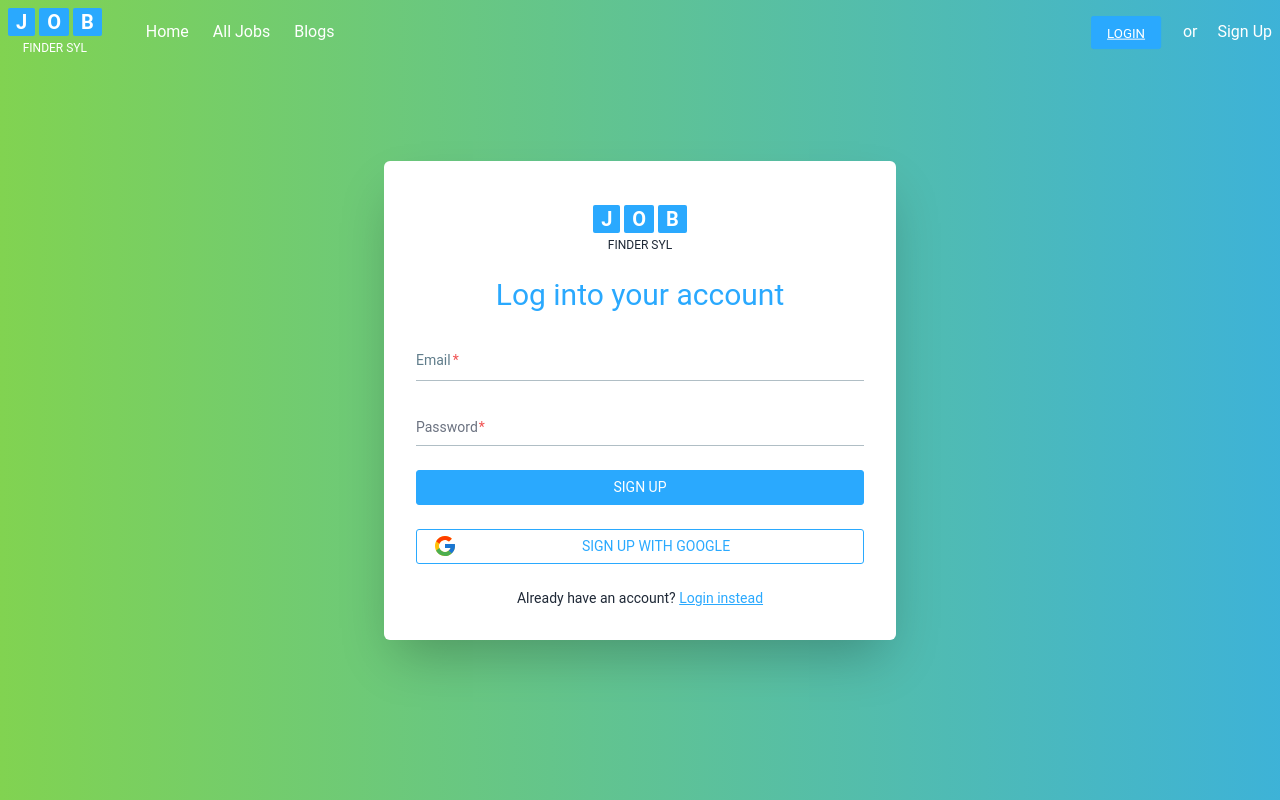
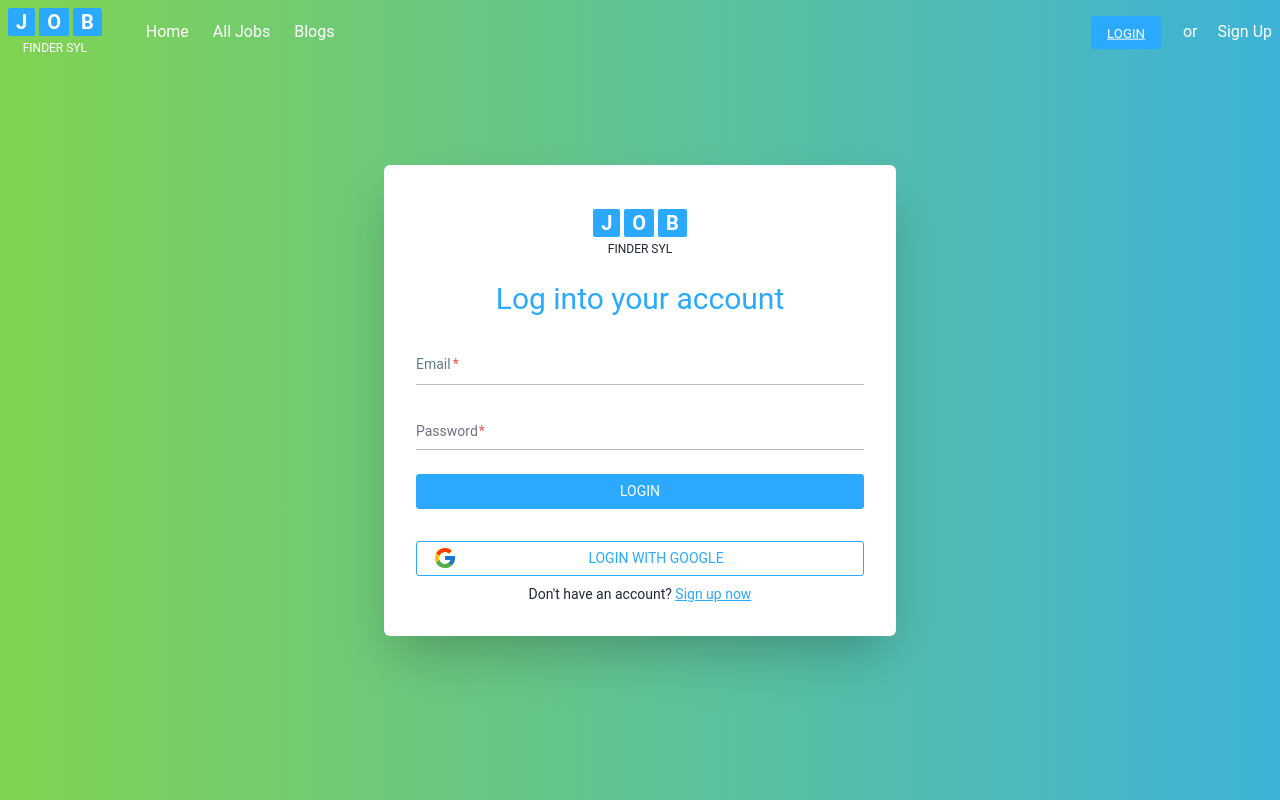
Before and after one commit to tawhid-choudhury/job-finder-client, a React (Vite) app: page /login in a window 1280 px wide. Shown: the top 800 px of the page. Built offline with nearby package versions, Linux system fonts and the light colour scheme; no server answers.

Commit message:
authentication done

```diff
--- a/src/Pages/Login/Login.jsx
+++ b/src/Pages/Login/Login.jsx
@@ -1,27 +1,56 @@
-import { Link } from "react-router-dom";
+import { Link, useNavigate } from "react-router-dom";
 import Logo from "../../sharedComponents/Logo";
 // import StaticBanner from "../../sharedComponents/StaticBanner";
 import { FcGoogle } from "react-icons/fc";
 import { Helmet } from "react-helmet-async";
 import { Input, Typography } from "@material-tailwind/react";
-import { useState } from "react";
+import { useContext, useState } from "react";
 import useEmailSignUp from "../../hooks/useEmailSignUp";
+import useAuthFunctions from "../../hooks/useAuthFunctions";
+import { AuthContext } from "../../providers/AuthProvider";
+import swal from "sweetalert";
 
 const Login = () => {
 
     const [email, emailOk, handleEmailChange] = useEmailSignUp();
     const [password, setPassword] = useState("");
+    const [errorText, setErrorText] = useState("")
+    const [handleGoogle] = useAuthFunctions(setErrorText);
+    const { loginEmailPass } = useContext(AuthContext)
+    const nav = useNavigate();
+
+
     const handlePasswordChange = (e) => {
         setPassword(e.target.value);
     };
+
     const handleSubmit = (e) => {
         e.preventDefault();
+        if (!emailOk) {
+            setErrorText("Enter valid Email")
+            return;
+        }
         console.log(email, password);
+        loginEmailPass(email, password)
+            .then((uc) => {
+                console.log(uc);
+                swal("Complete!", "Logged in!", "success");
+                nav(location?.state ? location.state : "/")
+            }).catch((err) => {
+                if (err.code === "auth/invalid-login-credentials") {
+                    swal("Error!", "Invalid login credentials", "error");
+                    setErrorText("Invalid login credentials");
+                } else {
+                    swal("Error:", err);
+                    setErrorText("Error:", err);
+                    console.log(err);
+                }
+            })
     };
     return (
         <div>
             <Helmet>
-                <title>Job Finder | Sign Up</title>
+                <title>Job Finder | Login</title>
             </Helmet>
             {/* <StaticBanner></StaticBanner> */}
             <div className="flex flex-col gap-5 items-center justify-center min-w-full min-h-screen bg-opacity-50 w-full h-full bg-gradient-to-r from-blue-500 via-success to-primary animate-gradient top-0 px-2">
@@ -67,48 +96,45 @@ const Login = () => {
                                     type="password"
                                     name="password"
                                     id="floating_password"
-                                    // ${passwordOk ? "focus:border-black" : "focus:border-red-500"}
                                     className={`block py-2.5 px-0 w-full text-sm text-gray-900 bg-transparent border-0 border-b-[1px] border-blue-gray-200 appearance-none dark:text-white dark:border-gray-600 dark:focus:border-blue-500 focus:outline-none focus:ring-0  focus:border-b-2 peer`}
                                     placeholder=" "
-                                    // onFocus={() => setpassFocused(true)}
-                                    // onBlur={() => setpassFocused(false)}
                                     required />
 
                                 <label
                                     htmlFor="floating_password"
-                                    // ${passwordOk ? "peer-focus:text-black" : "peer-focus:text-red-500"}
                                     className={`peer-focus:font-medium absolute text-sm text-gray-500 dark:text-gray-400 duration-300 transform -translate-y-6 scale-75 top-3 -z-10 origin-[0] peer-focus:left-0  peer-focus:dark:text-blue-500 peer-placeholder-shown:scale-100 peer-placeholder-shown:translate-y-0 peer-focus:scale-75 peer-focus:-translate-y-6`}>
                                     Password<span className="text-red-500 ml-[1px]">*</span>
                                 </label>
                             </div>
-
-                            {/* {passfocused ? */}
-                            {/* <Typography
+                        </div>
+                        <div className="form-control">
+                            <input type="submit" value={"Login"} className="btn btn-primary" />
+                        </div>
+                    </form>
+                    <div className="card-body pt-0">
+                        {!errorText ? "" :
+                            <Typography
                                 variant="small"
                                 color="gray"
-                                // ${passwordOk ? '' : 'text-red-500'}
-                                className={`mt-2 flex items-center gap-1 font-normal text-xs `}
+                                className="mt-2 flex items-center gap-1 font-normal text-xs text-red-500"
                             >
                                 <svg xmlns="http://www.w3.org/2000/svg" viewBox="0 0 24 24" fill="currentColor" className="-mt-px h-4 w-4"
                                 >
                                     <path fillRule="evenodd" d="M2.25 12c0-5.385 4.365-9.75 9.75-9.75s9.75 4.365 9.75 9.75-4.365 9.75-9.75 9.75S2.25 17.385 2.25 12zm8.706-1.442c1.146-.573 2.437.463 2.126 1.706l-.709 2.836.042-.02a.75.75 0 01.67 1.34l-.04.022c-1.147.573-2.438-.463-2.127-1.706l.71-2.836-.042.02a.75.75 0 11-.671-1.34l.041-.022zM12 9a.75.75 0 100-1.5.75.75 0 000 1.5z" clipRule="evenodd"
                                     />
                                 </svg>
-                                Use at least 6 characters, one uppercase, one lowercase and one number.
-                            </Typography> */}
-                            {/* : ""} */}
-                        </div>
-                        <div className="form-control mt-6">
-                            <input type="submit" value={"Sign Up"} className="btn btn-primary" />
-                        </div>
+                                {errorText}
+                            </Typography>
+                        }
                         <div className="flex flex-col items-center justify-center">
                             <div className="w-full">
-                                <button className="btn btn-primary btn-outline btn-block flex"><span className="text-2xl"><FcGoogle></FcGoogle></span><span className="flex-1">Sign Up with google</span></button>
+                                <button onClick={handleGoogle} className="btn btn-primary btn-outline btn-block flex"><span className="text-2xl"><FcGoogle></FcGoogle></span><span className="flex-1">Login with google</span></button>
                             </div>
                         </div>
                         <div className="flex items-center justify-center">
-                            <p className="text-center text-sm">Already have an account? <Link to={"/login"}><span className=" text-primary underline hover:text-secondary">Login instead</span></Link></p></div>
-                    </form>
+                            <p className="text-center text-sm">Don&apos;t have an account? <Link to={"/signup"}><span className=" text-primary underline hover:text-secondary">Sign up now</span></Link></p>
+                        </div>
+                    </div>
                 </div>
             </div>
         </div>
--- a/src/Pages/SignUp/SignUp.jsx
+++ b/src/Pages/SignUp/SignUp.jsx
@@ -27,6 +27,15 @@ const SignUp = () => {
 
     const handleSubmit = (e) => {
         e.preventDefault();
+        if (!emailOk) {
+            setErrorText("Enter valid Email")
+            return;
+        }
+        if (!passwordOk) {
+            setErrorText("Your password does not match minimum requirements")
+            return;
+        }
+
         console.log(name, email, password, photoUrl);
         signUpEmailPass(email, password)
             .then((uc) => {
@@ -165,7 +174,7 @@ const SignUp = () => {
                                 <Typography
                                     variant="small"
                                     color="gray"
-                                    className="mt-2 flex items-center gap-1 font-normal text-xs text-yellow-500"
+                                    className="mt-2 flex items-center gap-1 font-normal text-xs text-warning"
                                 >
                                     <svg xmlns="http://www.w3.org/2000/svg" viewBox="0 0 24 24" fill="currentColor" className="-mt-px h-4 w-4"
                                     >
@@ -191,7 +200,7 @@ const SignUp = () => {
                                     <path fillRule="evenodd" d="M2.25 12c0-5.385 4.365-9.75 9.75-9.75s9.75 4.365 9.75 9.75-4.365 9.75-9.75 9.75S2.25 17.385 2.25 12zm8.706-1.442c1.146-.573 2.437.463 2.126 1.706l-.709 2.836.042-.02a.75.75 0 01.67 1.34l-.04.022c-1.147.573-2.438-.463-2.127-1.706l.71-2.836-.042.02a.75.75 0 11-.671-1.34l.041-.022zM12 9a.75.75 0 100-1.5.75.75 0 000 1.5z" clipRule="evenodd"
                                     />
                                 </svg>
-                                Not a valid email address.
+                                {errorText}
                             </Typography>
                         }
                     </form>
--- a/src/sharedComponents/Navbar.jsx
+++ b/src/sharedComponents/Navbar.jsx
@@ -4,6 +4,7 @@ import Logo from "./Logo";
 import { useContext } from "react";
 import { AuthContext } from "../providers/AuthProvider";
 import swal from "sweetalert";
+import { Tooltip } from "@material-tailwind/react";
 
 
 
@@ -68,11 +69,13 @@ const Navbar = () => {
                         </div>
                     </div>
                     <div className="hidden md:flex gap-5 items-center">
-                        <div className={`avatar ${!user && "hidden"}`}>
-                            <div className="w-11 border-base-100 border-2 rounded-full">
-                                <img src={user?.photoURL} />
+                        <Tooltip content={user?.displayName} placement="bottom">
+                            <div className={`avatar ${!user && "hidden"}`}>
+                                <div className="w-11 border-base-100 border-2 rounded-full text-xs bg-black">
+                                    <img src={user?.photoURL} alt="broken" />
+                                </div>
                             </div>
-                        </div>
+                        </Tooltip>
                         <button onClick={handleLogout} className={`btn btn-warning btn-outline ${!user && "hidden"}`}>Log Out</button>
 
                         <button><NavLink to='/login' className={`btn btn-primary ${user && "hidden"}`}>Login</NavLink></button>
@@ -81,7 +84,7 @@ const Navbar = () => {
                     </div>
                 </div>
             </div>
-        </div>
+        </div >
     );
 };
 
```
